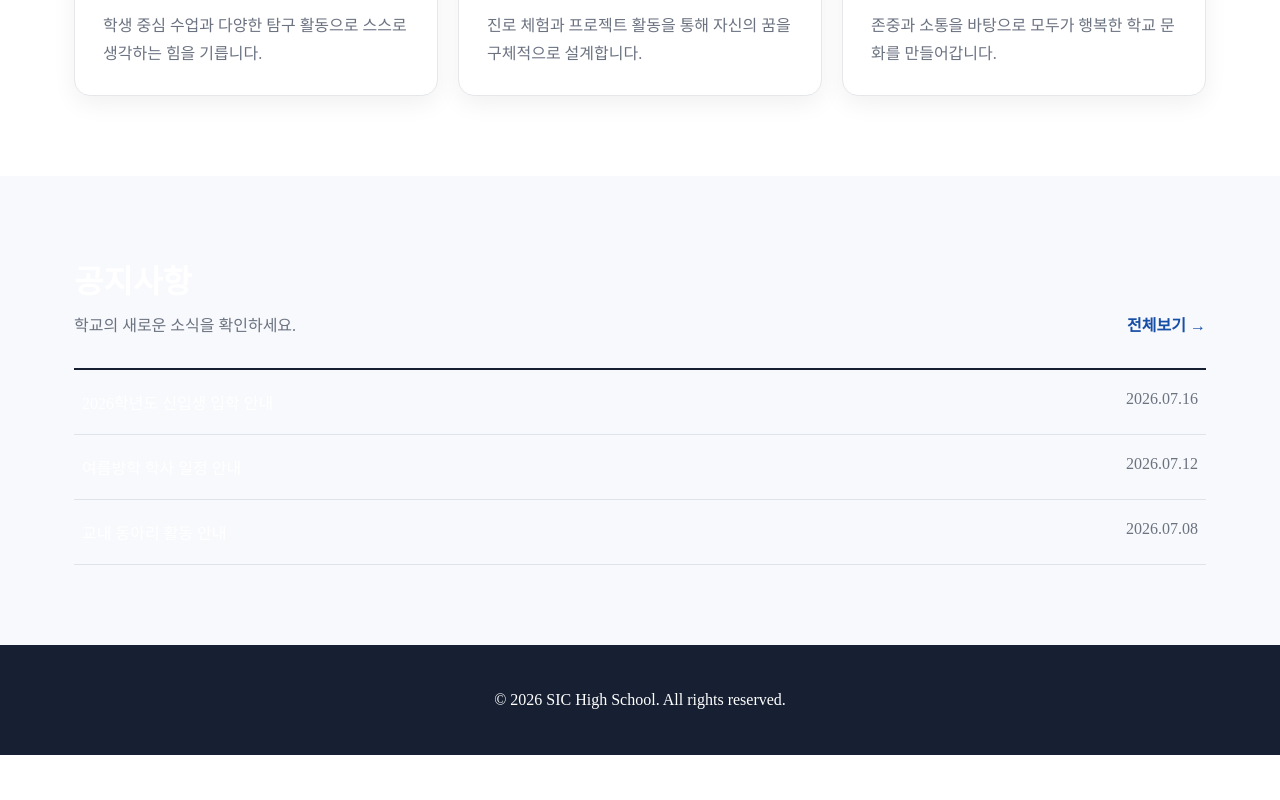
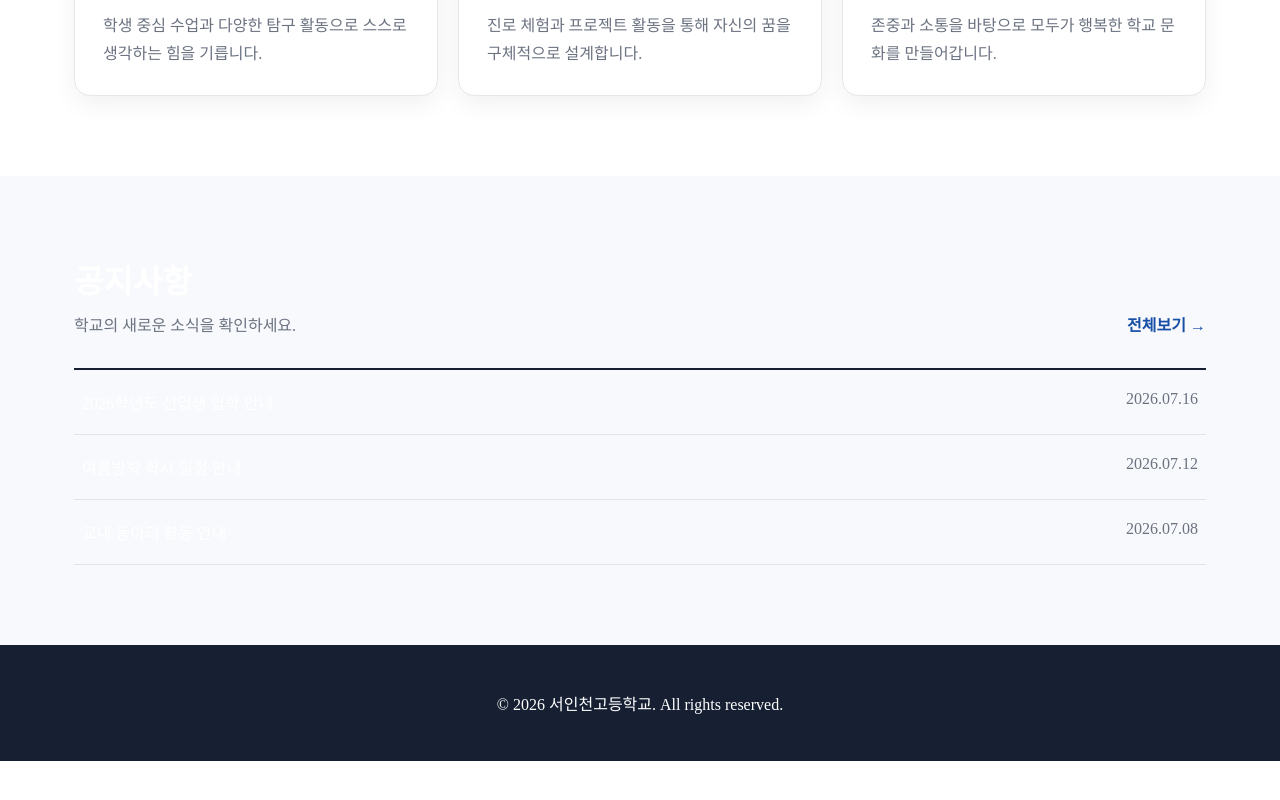
Before and after one commit to tabthedev/sicHighSchool260716-proj, a React (Vite) app: page /#/ in a window 1280 px wide. Shown: the part 934-1734 px from the top of the page. Built offline with nearby package versions, Linux system fonts and the light colour scheme; a web font is replaced by a local one.

Commit message:
페이지 소유자 이름 변경

```diff
--- a/src/pages/Home/Home.jsx
+++ b/src/pages/Home/Home.jsx
@@ -128,7 +128,7 @@ export default function Home() {
       </main>
 
       <footer className="home-footer">
-        <p>© 2026 SIC High School. All rights reserved.</p>
+        <p>© 2026 서인천고등학교. All rights reserved.</p>
       </footer>
     <h1>BLOCK BLAST</h1>
     <h2></h2>
```
